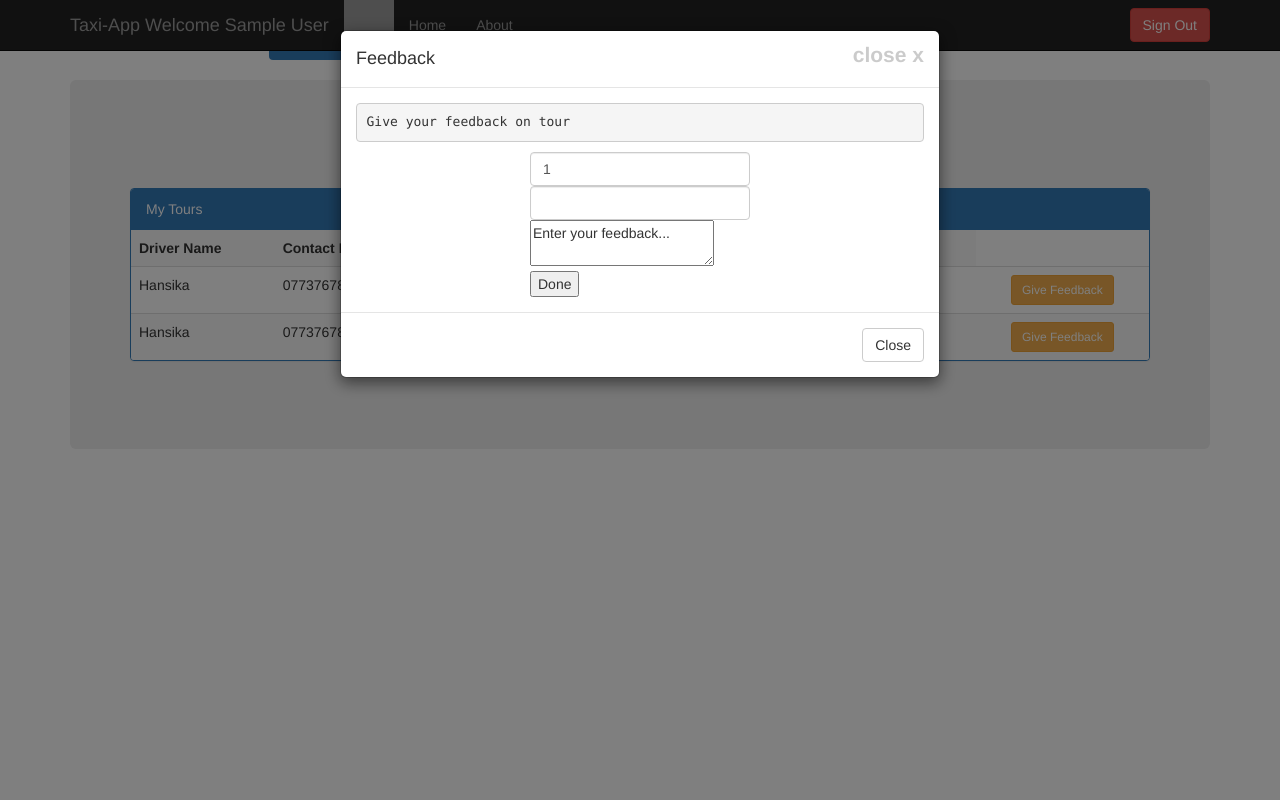
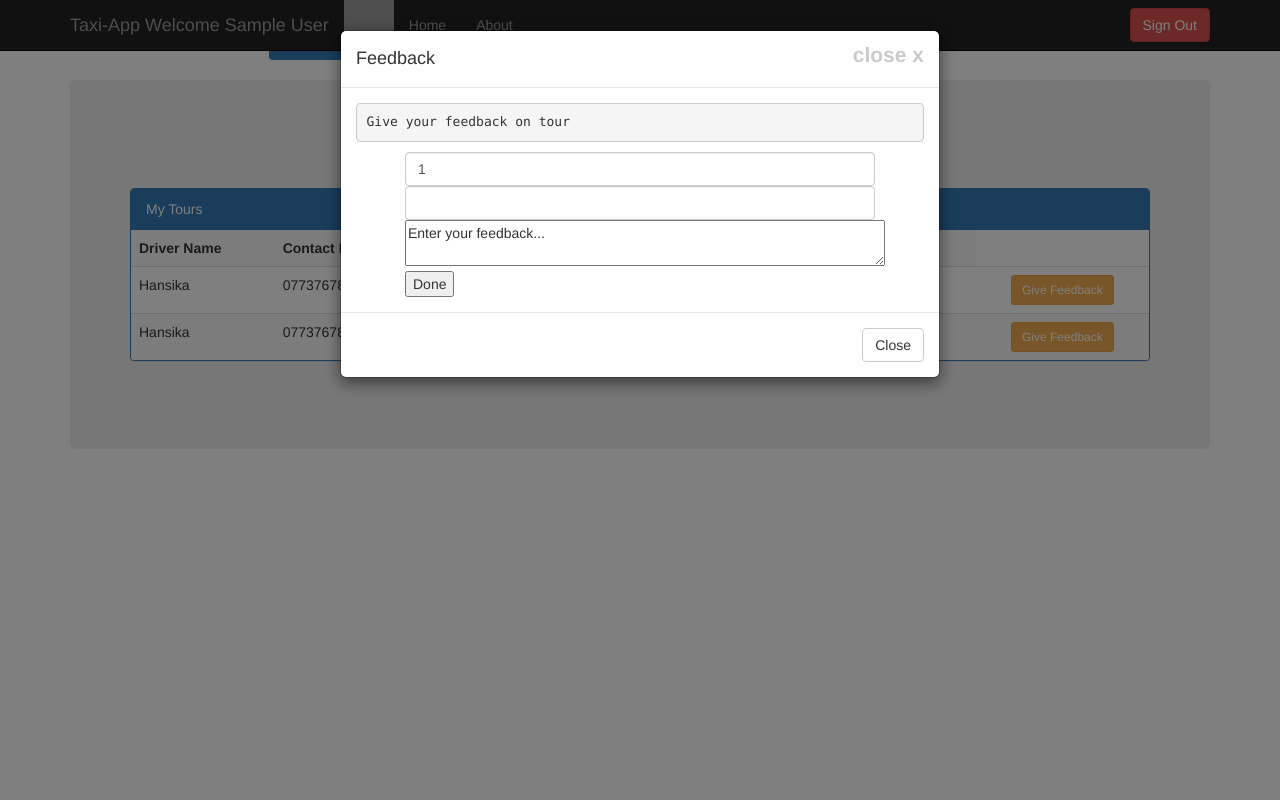
Before and after one commit to ICEG3Taxiapp/taxiapp2, a PHP site: page /seeTours.php in a window 1280 px wide, after a click on "Give Feedback". Run offline with PHP 8.4, Linux system fonts and the light colour scheme; the visitor is signed in with stand-in values (Sample User, id 1); data comes from the database, SQL or seed files in the repository; some libraries are stand-ins or nearby versions; grey boxes are pictures that could not be loaded.

Commit message:
work in progress 2

```diff
--- a/header.php
+++ b/header.php
@@ -3,7 +3,7 @@
 ini_set('display_errors', 'On');
     $mysql_host = "localhost";
     $mysql_user = "root";
-    $mysql_pass = "heshan";
+    $mysql_pass = "";
     $mysql_db = "taxiapp";
 
     if(!@mysql_connect($mysql_host,$mysql_user,$mysql_pass) || !@mysql_select_db($mysql_db)){
--- a/passengerProfile.php
+++ b/passengerProfile.php
@@ -258,7 +258,7 @@ session_start();
             <span class="icon-bar"></span>
             <span class="icon-bar"></span>
           </button>
-            <img src="Images/car.gif"  height="50" width="50">
+            <img src="Images/taxilogo.png"  height="50" width="50">
           <a class="navbar-brand" href="#">Taxi-App Welcome <?php echo $_SESSION['name'] ?></a>
         </div>
         <div id="navbar" class="navbar-collapse collapse">
--- a/seeTours.php
+++ b/seeTours.php
@@ -154,11 +154,11 @@ function getTours(){
                     <div class="modal-body">
 
                     <pre id="bid">Give your feedback on tour</pre>
-                    <div class="container" style="width:250px;">
+                    <div class="container" style="width:500px;">
                       <form method="POST" action="addFeedback.php" method ="post" id ="myform">
                           <input type="text" name="tourId" id="tourId" class="form-control" value =""/>
                           <input type="text" name="rating" id="rating" class="form-control"/>
-                          <textarea name="feedBack" form="myform">Enter your feedback...</textarea>
+                          <textarea style="width:480px;" name="feedBack" form="myform">Enter your feedback...</textarea>
                           <button  type="submit">Done</button>
 
                       </form>
```
Also changed, not shown: addFeedback.php (+12 -1 lines).
